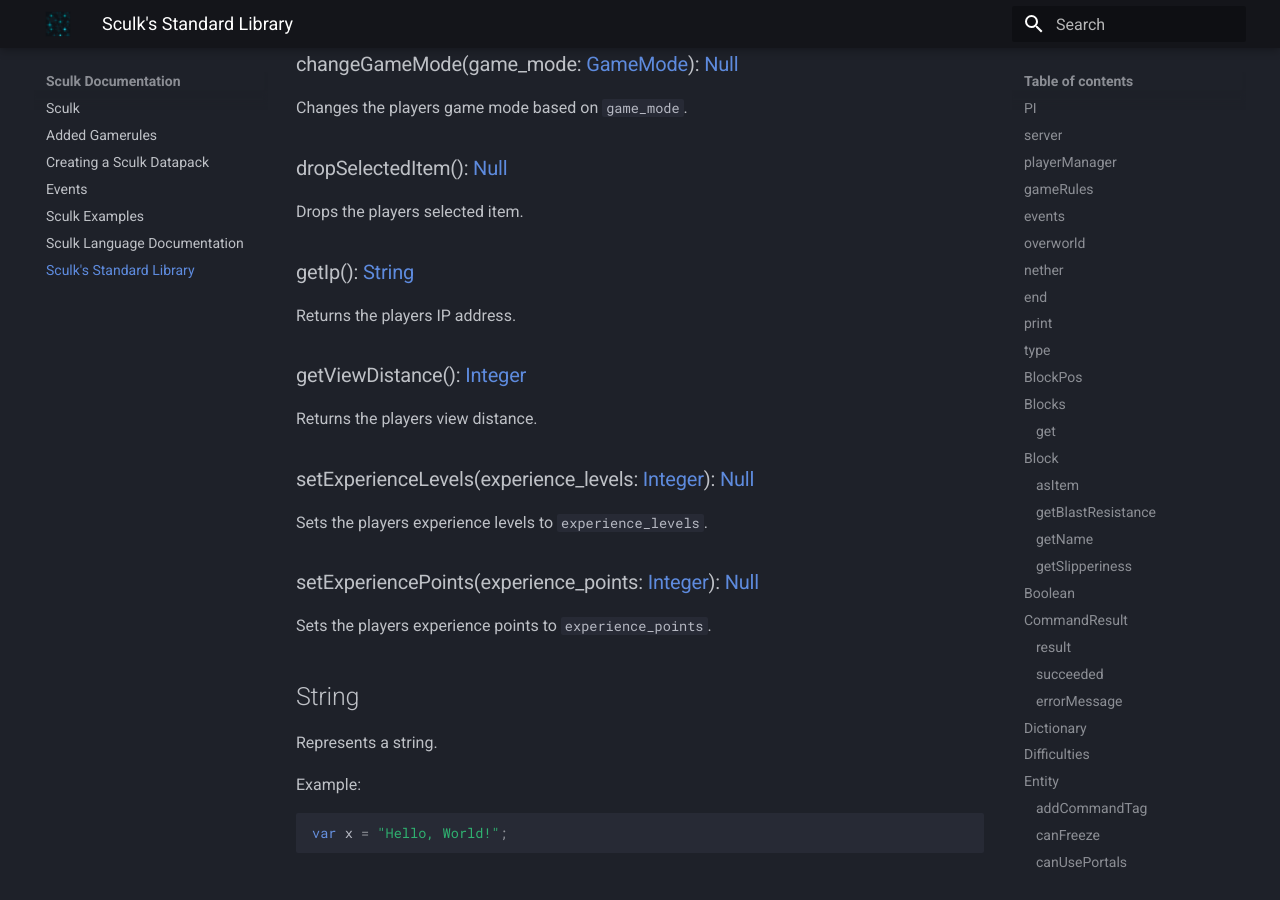
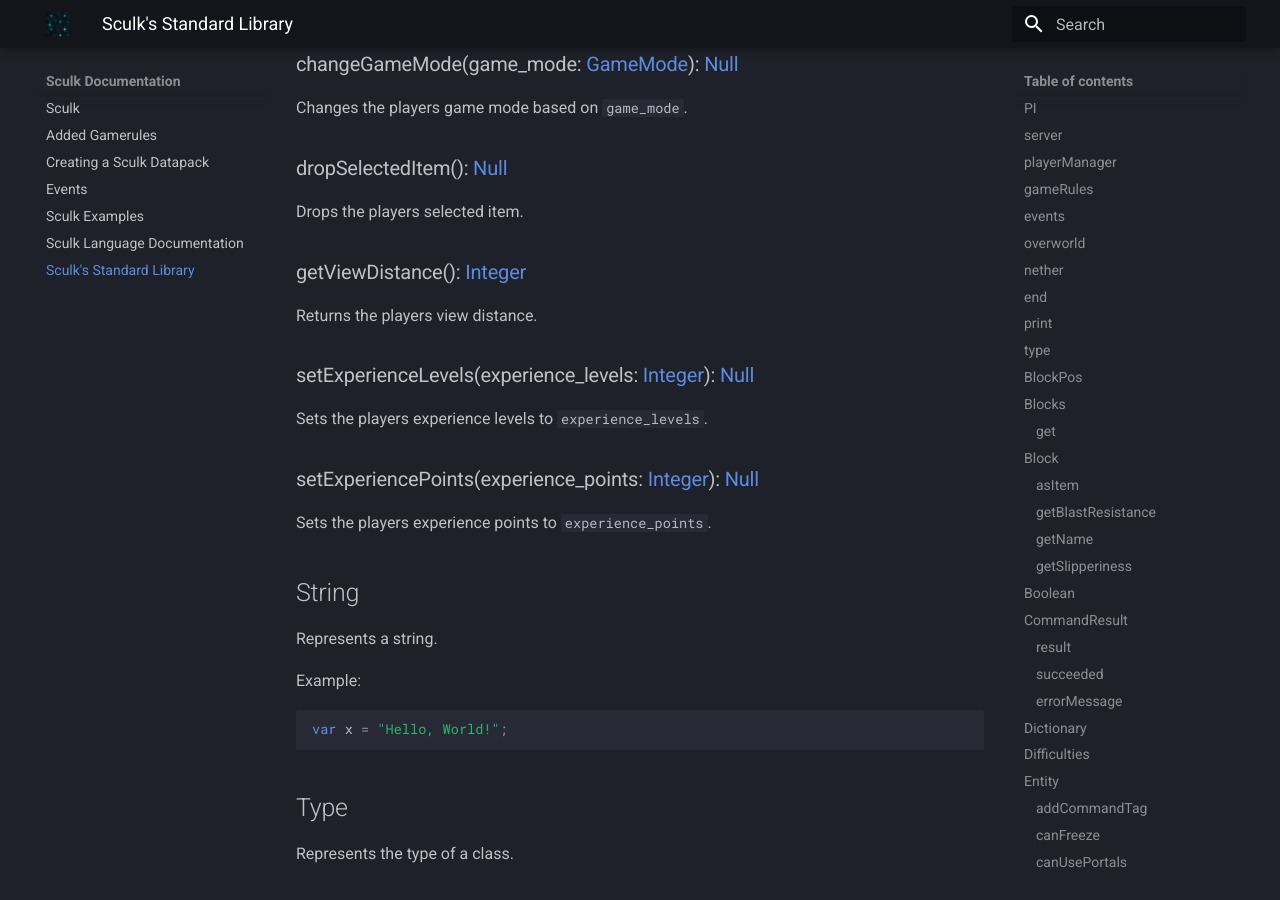
Before and after one commit to RevolvingMadness/Sculk-Docs, an MkDocs documentation site: the page built from docs/stdlib.md, in a window 1280 px wide and 900 px high, scrolled down 29138 px. Built offline with MkDocs 1.6.1 and Material for MkDocs 9.7.7, drawn with Linux system fonts in a browser that asks for light colours.

Commit message:
Remove getIp doc

```diff
--- a/docs/stdlib.md
+++ b/docs/stdlib.md
@@ -1127,10 +1127,6 @@ Changes the players game mode based on `game_mode`.
 
 Drops the players selected item.
 
-### getIp(): [String](#string) {data-toc-label='getIp'}
-
-Returns the players IP address.
-
 ### getViewDistance(): [Integer](#integer) {data-toc-label='getViewDistance'}
 
 Returns the players view distance.
```
